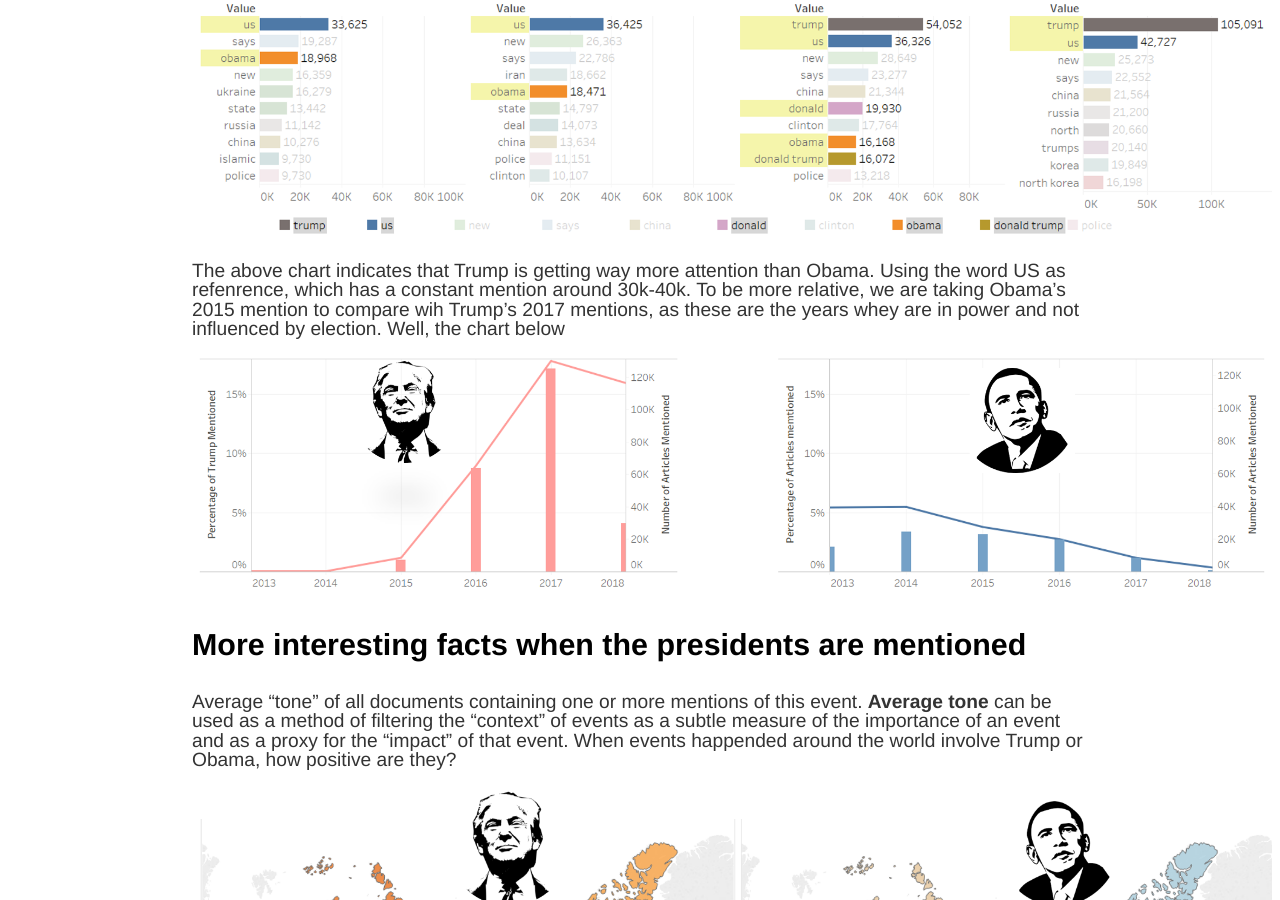
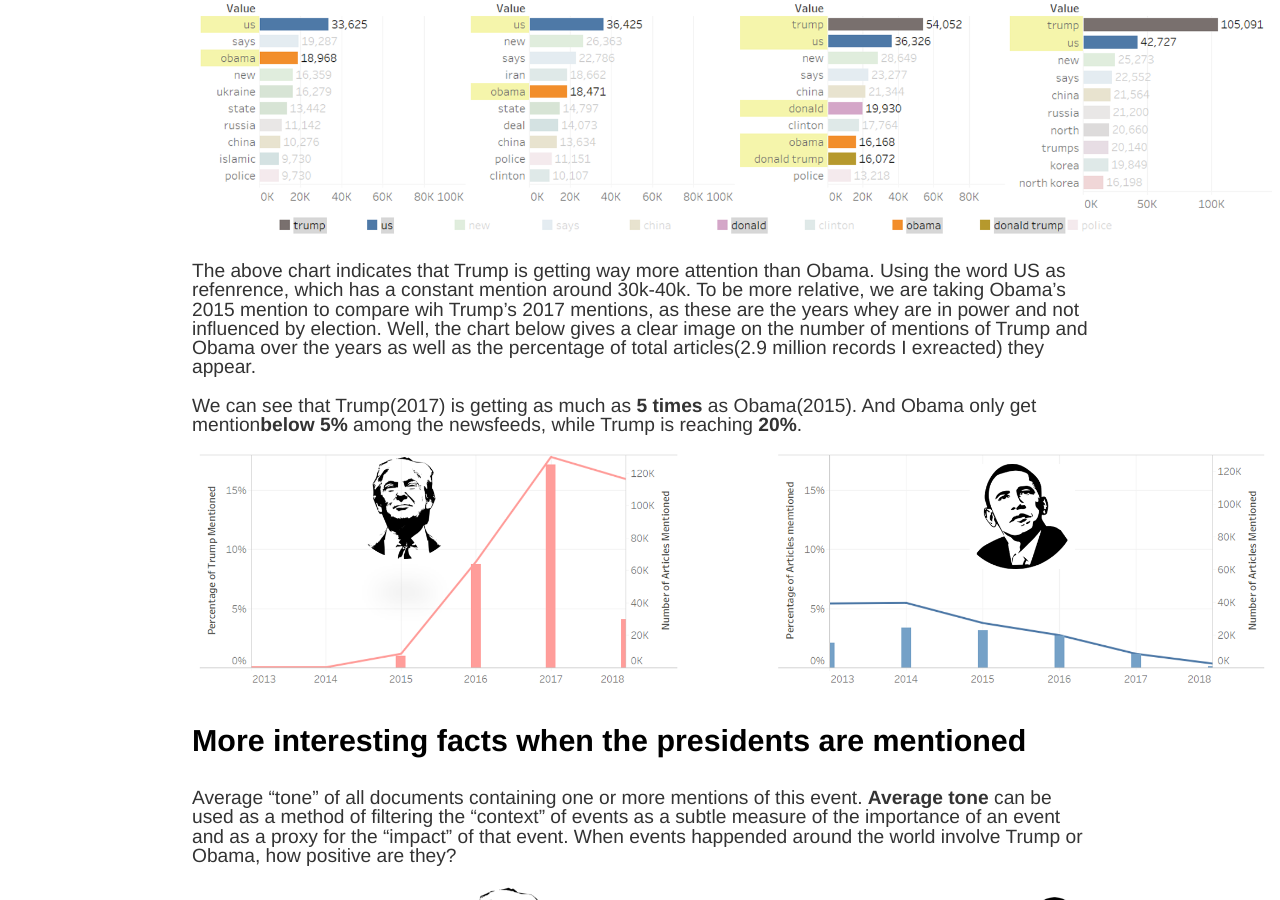
Before and after one commit to elodielu/elodielu.github.io, a Jekyll site: the page built from _posts/2018-04-19-text-analysis-media.md, in a window 1280 px wide and 900 px high, scrolled down 2428 px. Built offline with Jekyll 4.4.1, drawn with Linux system fonts in a browser that asks for light colours.

Commit message:
Update 2018-04-19-text-analysis-media.md

```diff
--- a/_posts/2018-04-19-text-analysis-media.md
+++ b/_posts/2018-04-19-text-analysis-media.md
@@ -43,8 +43,9 @@ Top 10 words of the Year
 
 <img src="https://elodielu.github.io/picture/wordcount.png" width = "1080">
 
-The above chart indicates that Trump is getting way more attention than Obama. Using the word US as refenrence, which has a constant mention around 30k-40k. To be more relative, we are taking Obama's 2015 mention to compare wih Trump's 2017 mentions, as these are the years whey are in power and not influenced by election. Well, the chart below
+The above chart indicates that Trump is getting way more attention than Obama. Using the word US as refenrence, which has a constant mention around 30k-40k. To be more relative, we are taking Obama's 2015 mention to compare wih Trump's 2017 mentions, as these are the years whey are in power and not influenced by election. Well, the chart below gives a clear image on the number of mentions of Trump and Obama over the years as well as the percentage of total articles(2.9 million records I exreacted) they appear.
 
+We can see that Trump(2017) is getting as much as **5 times** as Obama(2015). And Obama only get mention**below 5%** among the newsfeeds, while Trump is reaching **20%**.
 
 <img src="https://elodielu.github.io/picture/president2.png" width = "1080">
 
```
